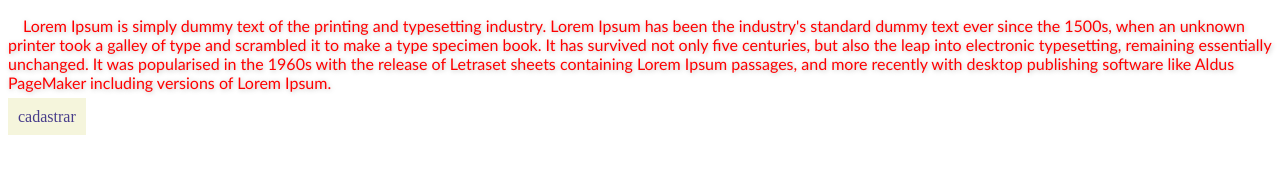
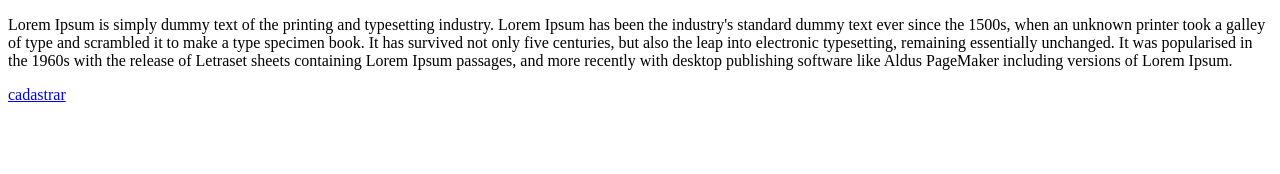
Before and after one commit to marcusfreire0504/progbr, a plain HTML site: page index.html in a window 1280 px wide. Drawn offline with Linux system fonts and the light colour scheme.

Commit message:
fim css intermediario

```diff
--- a/css/style.css
+++ b/css/style.css
@@ -11,8 +11,9 @@ font-family: Calibri, sans-serif
     color: darkslateblue;
     background: beige;
     padding: 10px;
-    cursor: move;
+    cursor: crosshair;
 }
 .links:hover{
     background: #bbbbbb;
+
 }
--- a/index.html
+++ b/index.html
@@ -4,7 +4,10 @@
 <head>
 	<title>Minha primeira página</title>
 	<meta charset="utf-8">
-	<link href="css/style.css" rel="stylesheet">
+
+	<style type="text/css">
+
+	</style>
 
 </head>
 
```
